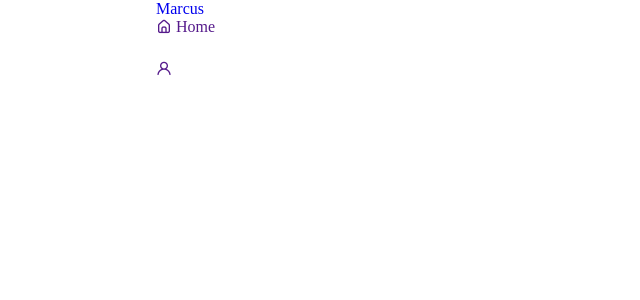
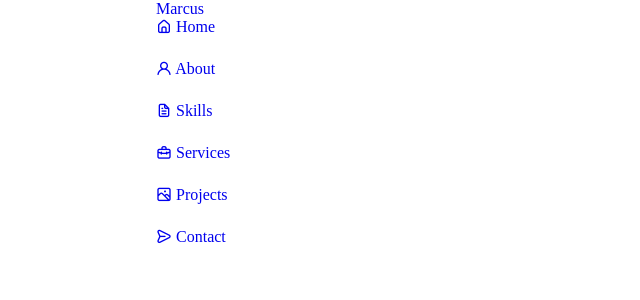
Before and after one commit to marcuszcoding/portfolio, a React (Create React App) app in the folder marcus-portfolio/: page / in a window 1280 px wide. Shown: the top 300 px of the page, without its empty margins (0-640 px from the left). Built offline with nearby package versions, Linux system fonts and the light colour scheme.

Commit message:
add header elements

```diff
--- a/marcus-portfolio/src/components/Header.jsx
+++ b/marcus-portfolio/src/components/Header.jsx
@@ -9,32 +9,38 @@ const Header = () => {
         <div className="nav-menu">
           <ul className="nav-list grid">
             <li className="nav-item">
-              <a href="" className="nav-link">
+              <a href="home" className="nav-link">
                 <i className="uil uil-estate nav-icon"></i> Home
               </a>
             </li>
 
             <li className="nav-item">
-              <a href="" className="nav-link">
-                <i className="uil uil-user nav-icon"></i>
+              <a href="#about" className="nav-link">
+                <i className="uil uil-user nav-icon"></i> About
               </a>
             </li>
 
             <li className="nav-item">
-              <a href="" className="nav-link">
-                <i className="uil uil- nav-icon"></i>
+              <a href="#skills" className="nav-link">
+                <i className="uil uil-file-alt nav-icon"></i> Skills
               </a>
             </li>
 
             <li className="nav-item">
-              <a href="" className="nav-link">
-                <i className="uil uil- nav-icon"></i>
+              <a href="#services" className="nav-link">
+                <i className="uil uil-briefcase-alt nav-icon"></i> Services
               </a>
             </li>
 
             <li className="nav-item">
-              <a href="" className="nav-link">
-                <i className="uil uil- nav-icon"></i>
+              <a href="#projects" className="nav-link">
+                <i className="uil uil-scenery nav-icon"></i> Projects
+              </a>
+            </li>
+
+            <li className="nav-item">
+              <a href="#contact" className="nav-link">
+                <i className="uil uil-message nav-icon"></i> Contact
               </a>
             </li>
           </ul>
```
